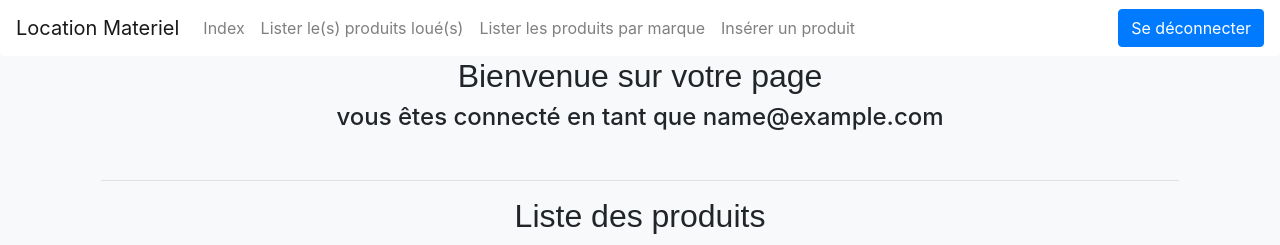
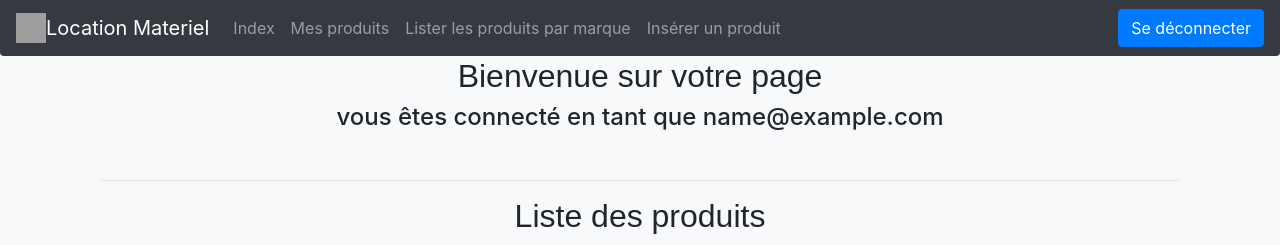
Before and after one commit to eIyth/ProjetWEB2, a PHP site: page /index.php in a window 1280 px wide; the page is wider, and only the part inside the window is pictured. Shown: the top 245 px of that part. Run offline with PHP 8.4, Linux system fonts and the light colour scheme; the visitor is signed in with stand-in values (Sample User, id 1); data comes from the database, SQL or seed files in the repository; some libraries are stand-ins or nearby versions; grey boxes are pictures that could not be loaded.

Commit message:
ajout class + optimisation

```diff
--- a/fonctions.php
+++ b/fonctions.php
@@ -121,10 +121,10 @@ function afficheTableau($tab)
 
 				<div class="col-12 col-sm-12 col-md-12 col-lg-4 col-xl-4">
             <div class="card shadow">
-              <img style="margin:auto" class="" src="images/outils/<?php echo $donnees['Photo']; ?>" alt="image">
               <div class="card-body">
                 <h5 class="card-title"><?php echo $donnees['Nom']; ?></h5>
                 <p class="card-text"><small class="text-muted"><?php echo $donnees['Marque']; ?></small></p>
+                <img style="margin:auto" class="miniature" src="images/outils/<?php echo $donnees['Photo']; ?>" alt="image">
 								<?php
                                 if ($_SESSION["status"]=="admin") {
                                     ?>
@@ -133,24 +133,30 @@ function afficheTableau($tab)
 										<button class="btn btn-info" type="submit" value="<?php echo $donnees["Nom"]?>" name="nom">Modifier</button>
                                         <input type="hidden" name="action" value="afficheForm" />
 									</form>
-                  <br>
+                                    <br>
 									<form method="post" action="supression.php">
 										<button class="btn btn-info" type="submit" value="<?php echo $donnees["Nom"]?>" name="nom">Supprimer</button>
                                         <input type="hidden" name="action" value="afficheInfo" />
 									</form>
 									<?php
-                                } else {
+                                }
+                                else {
+                                    ?>
+                                    <form method="post" action="<?php echo  $_SERVER["PHP_SELF"]?>">
+                                    <?php
                                     if (!estLoue($donnees["Nom"], $_SESSION["login"])) {
-                                        ?>
-									<form method="post" action="<?php echo  $_SERVER["PHP_SELF"]?>">
+                                    ?>
 										<button class="btn btn-info" type="submit" value="<?php echo $donnees["Nom"]?>" name="Louer">Louer</button>
+                                    <?php
+                                    }
+                                    else {
+                                    ?>
+                                        <button disabled="disabled" class="btn btn-grey" type="submit" value="<?php echo $donnees["Nom"]?>" name="DejaLoue">Déjà loué</button>
+                                    <?php
+                                        }
+                                    ?>
 									</form>
 									<?php
-                                    } else {
-                                        ?>
-											<button disabled="disabled" class="btn btn-grey" type="submit" value="<?php echo $donnees["Nom"]?>" name="DejaLoue">Produit déjà loué</button>
-										<?php
-                                    }
                                 } ?>
               </div>
         </div>
@@ -273,8 +279,9 @@ function estLoue($nom, $login)
 // Afficher le menu de selection en fonction du status
 function afficheMenu(){
     ?>
-    <nav class="navbar rounded-bottom navbar-expand-lg navbar-light bg-white">
-        <a class="navbar-brand" href="#">Location Materiel</a>
+    <nav class="navbar rounded-bottom navbar-expand-lg navbar-dark bg-dark">
+        <img src="images/icons/disquette.gif" width="30" height="30">
+        <a class="navbar-brand" href="index.php">Location Materiel</a>
         <button class="navbar-toggler" type="button" data-toggle="collapse" data-target="#navbarSupportedContent" aria-controls="navbarSupportedContent" aria-expanded="false" aria-label="Toggle navigation">
             <span class="navbar-toggler-icon"></span>
         </button>
@@ -285,7 +292,7 @@ function afficheMenu(){
                 </li>
                 <li class="nav-item">
                     <a href="index.php?action=liste_produits_loue" title="Lister les produits loués" class="nav-link">
-                    Lister le(s) produits loué(s)</a>
+                    Mes produits</a>
                 </li>
                 <li class="nav-item">
                     <a href="index.php?action=liste_produits_par_marque" title="Lister les produits par marque" class="nav-link">
@@ -303,9 +310,10 @@ function afficheMenu(){
                 }
                 ?>
             </ul>
-
+            <ul class="navbar-nav ml-auto">
+                <a class="btn btn-primary " href="index.php?action=logout" title="Déconnexion">Se déconnecter</a>
+            </ul>
         </div>
-        <a class="btn btn-primary" href="index.php?action=logout" title="Déconnexion">Se déconnecter</a>
     </nav>
     <?php
 }
```
